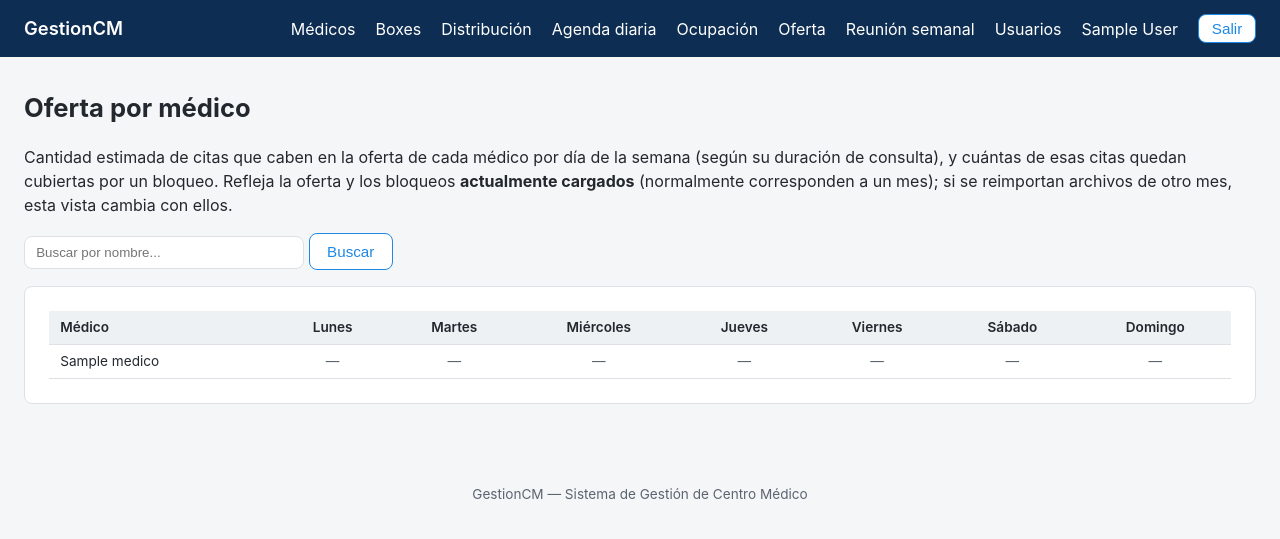
After one commit to alexbaier-svg/gestionCM, a Django app: page /disponibilidad/oferta/ in a window 1280 px wide. The commit adds this page. Shown: the top 539 px of the page. Run offline with Django 5.2, Linux system fonts and the light colour scheme; a user stored in the database is signed in; tables that the repository leaves empty hold one stand-in row (values such as "Sample post").

Commit message:
Filtrar citas por Area=Consulta Presencial y agregar seccion Oferta
- Importador de agenda: ahora solo se procesan filas cuya columna
  'Area' del CSV sea 'Consulta Presencial' (se descartan Imagenes,
  Procedimientos, etc. desde la importacion misma, no solo en el
  resumen). Busca la columna por nombre normalizado para tolerar
  variaciones de codificacion en el encabezado.
- Se extrae el calculo de minutos de oferta/bloqueos a
  disponibilidad/calculos.py, compartido entre agenda diaria, el mapa
  de calor y la nueva vista.
- Nueva seccion "Oferta" (/disponibilidad/oferta/): tabla con todos
  los medicos activos y, por cada dia de la semana, cuantas citas caben
  en su oferta y cuantas de esas quedan cubiertas por un bloqueo. Usa
  15 min por defecto si el medico no tiene duracion de consulta
  cargada (ya es el default del modelo). Con buscador por nombre.

Co-Authored-By: Claude Sonnet 5 <noreply@anthropic.com>

```diff
--- a/agenda/importador.py
+++ b/agenda/importador.py
@@ -7,6 +7,7 @@ las decisiones de diseño (descarte de PHI, matching por RUT, box automático).
 
 import csv
 import io
+import unicodedata
 from datetime import datetime
 
 from django.db import transaction
@@ -24,9 +25,25 @@ ESTADO_MAP = {
     "atendido": BloqueAgenda.Estado.ATENDIDO,
 }
 
+AREA_VALIDA = "consulta presencial"
+
 
 def _norm(texto):
     return (texto or "").strip()
+
+
+def _normalizar_comparable(texto):
+    sin_acentos = unicodedata.normalize("NFKD", texto or "").encode("ascii", "ignore").decode("ascii")
+    return sin_acentos.strip().lower()
+
+
+def _valor_columna(fila, nombre_normalizado):
+    """Busca una columna por nombre normalizado (sin tildes, minúscula), ya que la
+    codificación del CSV puede variar cómo llegan las tildes en los encabezados."""
+    for clave, valor in fila.items():
+        if _normalizar_comparable(clave) == nombre_normalizado:
+            return valor
+    return None
 
 
 def _resolver_box(medico, fecha):
@@ -39,6 +56,12 @@ def _resolver_box(medico, fecha):
 
 
 def _procesar_fila(fila, importacion):
+    area = _normalizar_comparable(_valor_columna(fila, "area"))
+    if area != AREA_VALIDA:
+        # Solo interesan las citas de consulta presencial (no imágenes,
+        # procedimientos, etc.).
+        return False
+
     rut = _norm(fila.get("No. Documento Profesional"))
     nombre_recurso = _norm(fila.get("Profesional/Recurso"))
     appointment_id = _norm(fila.get("AppointmentId")) or None
--- a/core/templates/base.html
+++ b/core/templates/base.html
@@ -17,6 +17,7 @@
         <a href="{% url 'boxes:distribucion' %}">Distribución</a>
         <a href="{% url 'agenda:diaria' %}">Agenda diaria</a>
         <a href="{% url 'disponibilidad:mapa_calor' %}">Ocupación</a>
+        <a href="{% url 'disponibilidad:oferta_por_medico' %}">Oferta</a>
         {% if es_administrador %}<a href="{% url 'presentacion:visor' %}">Reunión semanal</a>{% endif %}
         {% if perms.auth.view_user %}<a href="{% url 'usuarios_listar' %}">Usuarios</a>{% endif %}
         <span>{{ user.get_full_name|default:user.username }}</span>
--- a/core/views.py
+++ b/core/views.py
@@ -50,6 +50,12 @@ def dashboard(request):
         "descripcion": "Mapa de calor: horas ocupadas según oferta y bloqueos.",
         "url": "disponibilidad:mapa_calor",
         "icono": "🔥",
+    })
+    accesos.append({
+        "titulo": "Oferta",
+        "descripcion": "Cuántas citas caben por médico y día de la semana.",
+        "url": "disponibilidad:oferta_por_medico",
+        "icono": "📈",
     })
     if (
         request.user.has_perm("agenda.add_bloqueagenda")
--- /dev/null
+++ b/disponibilidad/calculos.py
@@ -0,0 +1,39 @@
+"""Cálculos compartidos sobre oferta/bloqueos de médicos (usados por la agenda
+diaria, el mapa de calor de ocupación y la vista de oferta por médico)."""
+
+from .models import BloqueoMedico
+
+
+def minutos_brutos(ofertas):
+    """Minutos totales de las ventanas de oferta, sin descontar bloqueos."""
+    return sum(
+        (o.hora_fin.hour * 60 + o.hora_fin.minute) - (o.hora_inicio.hour * 60 + o.hora_inicio.minute)
+        for o in ofertas
+    )
+
+
+def minutos_libres(ofertas, bloqueos):
+    """Minutos netos disponibles de un médico un día: sus ventanas de oferta,
+    descontando lo que cubren sus bloqueos ese mismo día."""
+    if any(b.tipo == BloqueoMedico.Tipo.DIA_COMPLETO for b in bloqueos):
+        return 0
+
+    total = 0
+    for oferta in ofertas:
+        segmentos = [(oferta.hora_inicio.hour * 60 + oferta.hora_inicio.minute,
+                      oferta.hora_fin.hour * 60 + oferta.hora_fin.minute)]
+        for b in bloqueos:
+            bi = b.hora_inicio.hour * 60 + b.hora_inicio.minute
+            bf = b.hora_fin.hour * 60 + b.hora_fin.minute
+            nuevos = []
+            for si, sf in segmentos:
+                if bf <= si or bi >= sf:
+                    nuevos.append((si, sf))
+                    continue
+                if bi > si:
+                    nuevos.append((si, bi))
+                if bf < sf:
+                    nuevos.append((bf, sf))
+            segmentos = nuevos
+        total += sum(sf - si for si, sf in segmentos)
+    return total
--- /dev/null
+++ b/disponibilidad/templates/disponibilidad/oferta_por_medico.html
@@ -0,0 +1,45 @@
+{% extends "base.html" %}
+{% block titulo %}Oferta por médico{% endblock %}
+{% block ancho_clase %}contenedor-ancho{% endblock %}
+{% block contenido %}
+<h1>Oferta por médico</h1>
+<p>Cantidad estimada de citas que caben en la oferta de cada médico por día de la semana
+(según su duración de consulta), y cuántas de esas citas quedan cubiertas por un bloqueo.
+Refleja la oferta y los bloqueos <strong>actualmente cargados</strong> (normalmente
+corresponden a un mes); si se reimportan archivos de otro mes, esta vista cambia con ellos.</p>
+
+<form method="get" style="margin-bottom:1rem;">
+  <input type="text" name="q" placeholder="Buscar por nombre..." value="{{ q }}"
+         style="padding:0.5rem 0.7rem; border:1px solid var(--gris-borde); border-radius:8px; width:280px;">
+  <button class="boton secundario" type="submit">Buscar</button>
+</form>
+
+<div class="tarjeta" style="overflow-x:auto;">
+  <table class="tabla-oferta">
+    <thead>
+      <tr>
+        <th class="col-medico">Médico</th>
+        {% for dia in dias_semana %}<th>{{ dia }}</th>{% endfor %}
+      </tr>
+    </thead>
+    <tbody>
+      {% for fila in filas %}
+      <tr>
+        <td class="col-medico">{{ fila.medico.nombre_completo }}</td>
+        {% for celda in fila.celdas %}
+          <td class="{% if not celda.oferta %}sin-oferta{% endif %}">
+            {% if celda.oferta %}
+              {{ celda.oferta }}{% if celda.bloqueos %} <span class="bloqueos-cita">({{ celda.bloqueos }} bloq.)</span>{% endif %}
+            {% else %}
+              —
+            {% endif %}
+          </td>
+        {% endfor %}
+      </tr>
+      {% empty %}
+      <tr><td colspan="8">No hay médicos activos que coincidan.</td></tr>
+      {% endfor %}
+    </tbody>
+  </table>
+</div>
+{% endblock %}
--- a/disponibilidad/urls.py
+++ b/disponibilidad/urls.py
@@ -6,6 +6,7 @@ app_name = "disponibilidad"
 
 urlpatterns = [
     path("mapa-calor/", views.mapa_calor, name="mapa_calor"),
+    path("oferta/", views.oferta_por_medico, name="oferta_por_medico"),
     path("alertas/", views.alertas, name="alertas"),
     path("importar-oferta/", views.importar_oferta, name="importar_oferta"),
     path("importar-bloqueos/", views.importar_bloqueos, name="importar_bloqueos"),
--- a/disponibilidad/views.py
+++ b/disponibilidad/views.py
@@ -7,7 +7,9 @@ from django.shortcuts import redirect, render
 
 from boxes.models import AsignacionBox, Box
 from boxes.views import _clave_orden
+from medicos.models import Medico
 
+from .calculos import minutos_brutos, minutos_libres
 from .forms import ImportarBloqueosForm, ImportarOfertaForm
 from .importador import importar_bloqueos_xlsx, importar_oferta_xlsx
 from .models import BloqueoMedico, OfertaMedico
@@ -101,6 +103,45 @@ def mapa_calor(request):
 
 
 @login_required
+def oferta_por_medico(request):
+    q = request.GET.get("q", "").strip()
+    medicos = Medico.objects.filter(activo=True)
+    if q:
+        medicos = medicos.filter(nombre_completo__icontains=q)
+    medicos = medicos.order_by("nombre_completo")
+
+    ofertas_por_medico = defaultdict(lambda: defaultdict(list))
+    for o in OfertaMedico.objects.all():
+        ofertas_por_medico[o.medico_id][o.dia_semana].append(o)
+
+    bloqueos_por_medico = defaultdict(lambda: defaultdict(list))
+    for b in BloqueoMedico.objects.all():
+        bloqueos_por_medico[b.medico_id][b.dia_semana].append(b)
+
+    filas = []
+    for medico in medicos:
+        duracion = medico.duracion_consulta_min or 15
+        celdas = []
+        for dia in range(7):
+            ofertas = ofertas_por_medico[medico.id].get(dia, [])
+            bloqueos = bloqueos_por_medico[medico.id].get(dia, [])
+            brutos = minutos_brutos(ofertas)
+            libres = minutos_libres(ofertas, bloqueos)
+            celdas.append({
+                "oferta": brutos // duracion,
+                "bloqueos": (brutos - libres) // duracion,
+            })
+        filas.append({"medico": medico, "celdas": celdas})
+
+    contexto = {
+        "filas": filas,
+        "dias_semana": DIAS_SEMANA,
+        "q": q,
+    }
+    return render(request, "disponibilidad/oferta_por_medico.html", contexto)
+
+
+@login_required
 def alertas(request):
     pares_con_oferta = set(OfertaMedico.objects.values_list("medico_id", "dia_semana"))
     bloqueos_sin_oferta = [
--- a/static/css/estilo.css
+++ b/static/css/estilo.css
@@ -364,3 +364,31 @@ table.tabla-diapo tr.fila-total td { font-weight: 700; background: #F4F6FB; bord
 .leyenda-series { display: flex; gap: 1.5rem; justify-content: center; margin-top: 0.75rem; }
 .leyenda-item { display: flex; align-items: center; gap: 0.4rem; font-size: 0.85rem; color: #333333; }
 .leyenda-swatch { width: 12px; height: 12px; border-radius: 3px; display: inline-block; }
+
+table.tabla-oferta {
+  border-collapse: collapse;
+  width: 100%;
+  font-size: 0.85rem;
+}
+table.tabla-oferta th, table.tabla-oferta td {
+  border-bottom: 1px solid var(--gris-borde);
+  padding: 0.4rem 0.7rem;
+  text-align: center;
+  white-space: nowrap;
+}
+table.tabla-oferta th {
+  background: #eef1f4;
+  font-weight: 600;
+}
+table.tabla-oferta .col-medico {
+  text-align: left;
+  position: sticky;
+  left: 0;
+  background: #fff;
+  z-index: 1;
+}
+table.tabla-oferta th.col-medico { background: #eef1f4; z-index: 2; }
+table.tabla-oferta tr:hover td { background: #fafbfc; }
+table.tabla-oferta tr:hover td.col-medico { background: #f5f6f8; }
+table.tabla-oferta td.sin-oferta { color: var(--texto-suave); }
+.bloqueos-cita { color: var(--rojo); font-size: 0.78rem; }
```
Also changed, not shown: agenda/views.py (+3 -29 lines).
